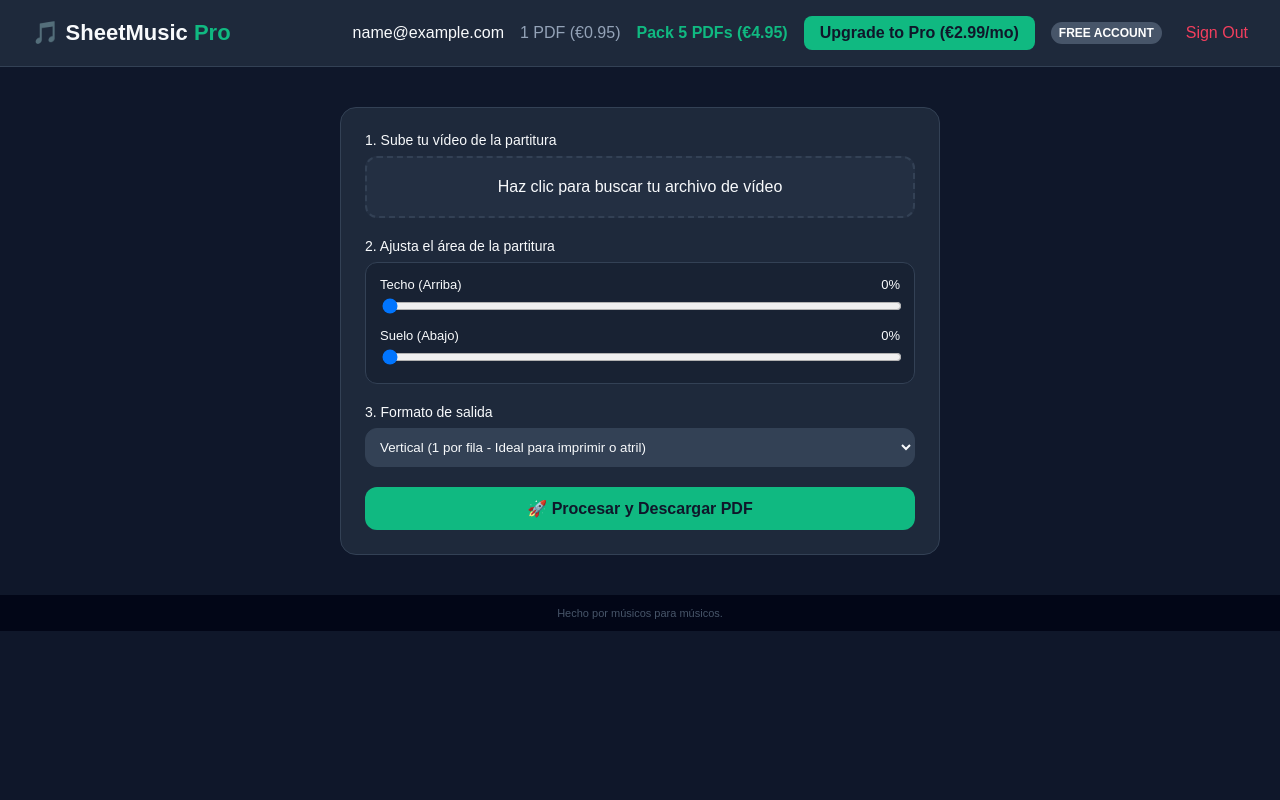
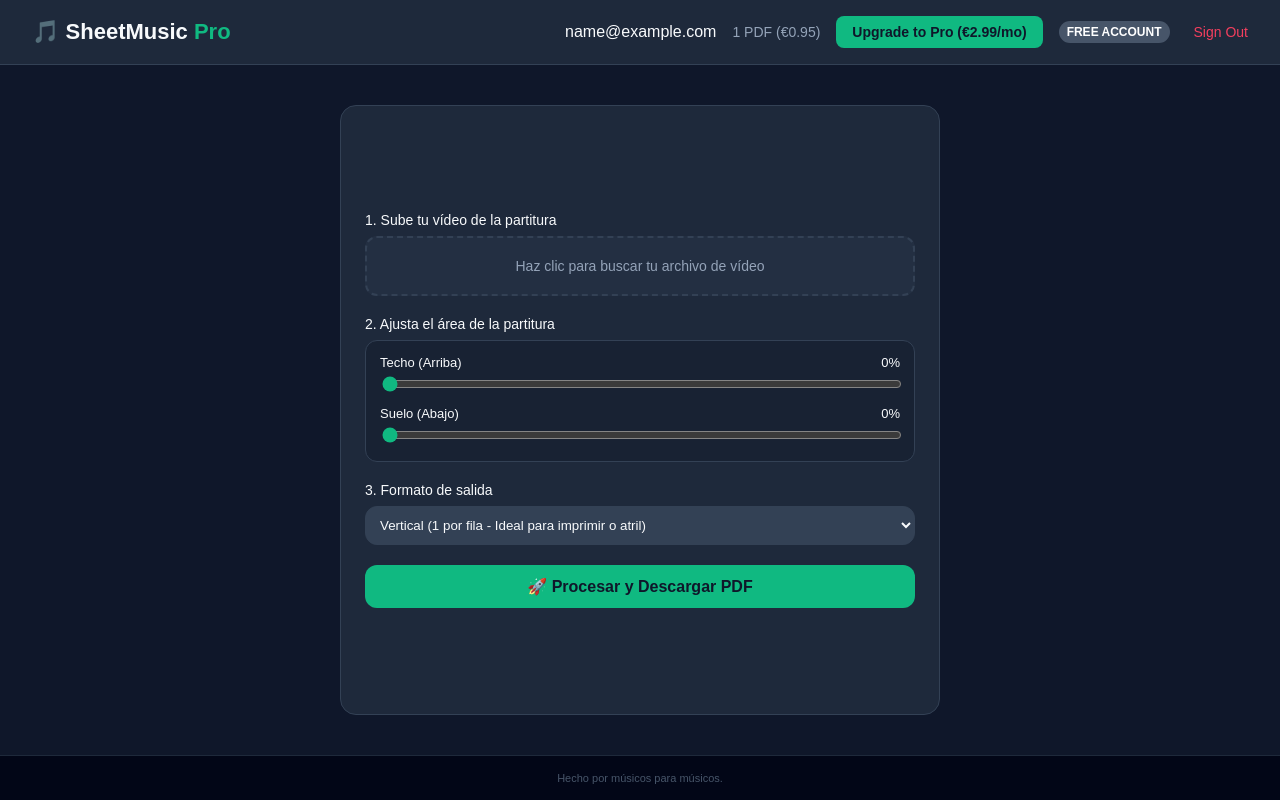
Before and after one commit to davidsantos660/extractor-partituras, a Flask app: page / in a window 1280 px wide. Run offline with Flask 3, Linux system fonts and the light colour scheme; the visitor is signed in with stand-in values (Sample User, id 1); data comes from the database, SQL or seed files in the repository.

Commit message:
Update index.html

```diff
--- a/templates/index.html
+++ b/templates/index.html
@@ -4,7 +4,7 @@
     <meta charset="UTF-8">
     <title>SheetMusic Extractor Pro</title>
 </head>
-<body style="background-color:#0f172a; color:#f8fafc; font-family:sans-serif; margin:0; padding:0;">
+<body style="background-color:#0f172a; color:#f8fafc; font-family:sans-serif; margin:0; padding:0; min-height:100vh; display:flex; flex-direction:column; justify-content:space-between;">
 
     <header style="background-color:#1e293b; padding:16px 32px; display:flex; justify-content:space-between; align-items:center; border-bottom:1px solid #334155;">
         <h1 style="font-size:22px; margin:0;">🎵 SheetMusic <span style="color:#10b981;">Pro</span></h1>
@@ -14,29 +14,27 @@
                 {% if es_pro %}
                     <span style="background-color:#10b981; color:#0f172a; padding:4px 8px; border-radius:20px; font-size:12px; font-weight:bold;">PRO MEMBER</span>
                 {% elif creditos > 0 %}
-                    <a href="/comprar/pack" style="color:#10b981; text-decoration:none; font-weight:600;">Pack 5 PDFs (€4.95)</a>
-                    <a href="/comprar/suscripcion" style="background-color:#10b981; color:#0f172a; text-decoration:none; padding:8px 16px; border-radius:8px; font-weight:600;">Upgrade to Pro (€2.99/mo)</a>
+                    <a href="/comprar/suscripcion" style="background-color:#10b981; color:#0f172a; text-decoration:none; padding:8px 16px; border-radius:8px; font-weight:600; font-size:14px;">Upgrade to Pro (€2.99/mo)</a>
                     <span style="background-color:#3b82f6; color:#fff; padding:4px 8px; border-radius:20px; font-size:12px; font-weight:bold;">{{ creditos }} CREDITS LEFT</span>
                 {% else %}
-                    <a href="/comprar/credito" style="color:#94a3b8; text-decoration:none;">1 PDF (€0.95)</a>
-                    <a href="/comprar/pack" style="color:#10b981; text-decoration:none; font-weight:600;">Pack 5 PDFs (€4.95)</a>
-                    <a href="/comprar/suscripcion" style="background-color:#10b981; color:#0f172a; text-decoration:none; padding:8px 16px; border-radius:8px; font-weight:600;">Upgrade to Pro (€2.99/mo)</a>
+                    <a href="/comprar/credito" style="color:#94a3b8; text-decoration:none; font-size:14px;">1 PDF (€0.95)</a>
+                    <a href="/comprar/suscripcion" style="background-color:#10b981; color:#0f172a; text-decoration:none; padding:8px 16px; border-radius:8px; font-weight:600; font-size:14px;">Upgrade to Pro (€2.99/mo)</a>
                     <span style="background-color:#475569; color:#fff; padding:4px 8px; border-radius:20px; font-size:12px; font-weight:bold;">FREE ACCOUNT</span>
                 {% endif %}
-                <a href="/logout" style="color:#f43f5e; text-decoration:none; margin-left:8px;">Sign Out</a>
+                <a href="/logout" style="color:#f43f5e; text-decoration:none; margin-left:8px; font-size:14px;">Sign Out</a>
             {% else %}
-                <a href="/login" style="color:#f8fafc; text-decoration:none; margin-right:16px;">Log In</a>
-                <a href="/registro" style="background-color:#10b981; color:#0f172a; text-decoration:none; padding:8px 16px; border-radius:8px; font-weight:600;">Sign Up</a>
+                <a href="/login" style="color:#f8fafc; text-decoration:none; margin-right:16px; font-size:14px;">Log In</a>
+                <a href="/registro" style="background-color:#10b981; color:#0f172a; text-decoration:none; padding:8px 16px; border-radius:8px; font-weight:600; font-size:14px;">Sign Up</a>
             {% endif %}
         </div>
     </header>
 
-    <main style="max-width:550px; margin:40px auto; padding:24px; background-color:#1e293b; border-radius:16px; border:1px solid #334155;">
+    <main style="width:100%; max-width:550px; margin:40px auto; padding:24px; background-color:#1e293b; border-radius:16px; border:1px solid #334155; flex-grow:1; display:flex; flex-direction:column; justify-content:center;">
         <form action="/" method="POST" enctype="multipart/form-data" onsubmit="mostrarCarga()">
             <div style="margin-bottom:20px;">
                 <label style="display:block; font-size:14px; margin-bottom:8px;">1. Sube tu vídeo de la partitura</label>
                 <div style="border:2px dashed #334155; padding:20px; text-align:center; border-radius:12px; cursor:pointer; background-color:rgba(51,65,85,0.3);" onclick="document.getElementById('video-input').click()">
-                    <p id="texto-subida" style="margin:0;">Haz clic para buscar tu archivo de vídeo</p>
+                    <p id="texto-subida" style="margin:0; font-size:14px; color:#94a3b8;">Haz clic para buscar tu archivo de vídeo</p>
                     <input type="file" id="video-input" name="video" accept=".mp4,.mkv,.avi" style="display:none;" required onchange="procesarVideoLocal(event)" />
                 </div>
             </div>
@@ -50,11 +48,11 @@
                 <div style="background-color:rgba(15,23,42,0.4); padding:14px; border-radius:12px; border:1px solid #334155;">
                     <div style="margin-bottom:10px;">
                         <div style="display:flex; justify-content:space-between; font-size:13px; margin-bottom:4px;"><span>Techo (Arriba)</span><span><span id="val-sup">0</span>%</span></div>
-                        <input type="range" name="corte_sup" id="corte_sup" min="0" max="80" value="0" style="width:100%;" oninput="actualizarCorte()">
+                        <input type="range" name="corte_sup" id="corte_sup" min="0" max="80" value="0" style="width:100%; accent-color:#10b981;" oninput="actualizarCorte()">
                     </div>
                     <div>
                         <div style="display:flex; justify-content:space-between; font-size:13px; margin-bottom:4px;"><span>Suelo (Abajo)</span><span><span id="val-inf">0</span>%</span></div>
-                        <input type="range" name="corte_inf" id="corte_inf" min="0" max="80" value="0" style="width:100%;" oninput="actualizarCorte()">
+                        <input type="range" name="corte_inf" id="corte_inf" min="0" max="80" value="0" style="width:100%; accent-color:#10b981;" oninput="actualizarCorte()">
                     </div>
                 </div>
             </div>
@@ -72,7 +70,7 @@
         </form>
     </main>
 
-    <footer style="padding:12px; text-align:center; font-size:11px; color:#475569; background-color:#020617;">Hecho por músicos para músicos.</footer>
+    <footer style="padding:16px; text-align:center; font-size:11px; color:#475569; background-color:#020617; border-top:1px solid #1e293b;">Hecho por músicos para músicos.</footer>
     <video id="video-oculto" style="display:none;"></video>
 
     <script>
@@ -83,8 +81,8 @@
 
         function procesarVideoLocal(e) {
             const f = e.target.files; if (!f || f.length === 0) return;
-            document.getElementById('texto-subida').innerText = f[0].name;
-            videoOculto.src = URL.createObjectURL(f[0]); videoOculto.load();
+            document.getElementById('texto-subida').innerText = f.name;
+            videoOculto.src = URL.createObjectURL(f); videoOculto.load();
             videoOculto.onloadedmetadata = () => { videoOculto.currentTime = 15; };
             videoOculto.onseeked = () => {
                 canvas.width = videoOculto.videoWidth; canvas.height = videoOculto.videoHeight;
```
